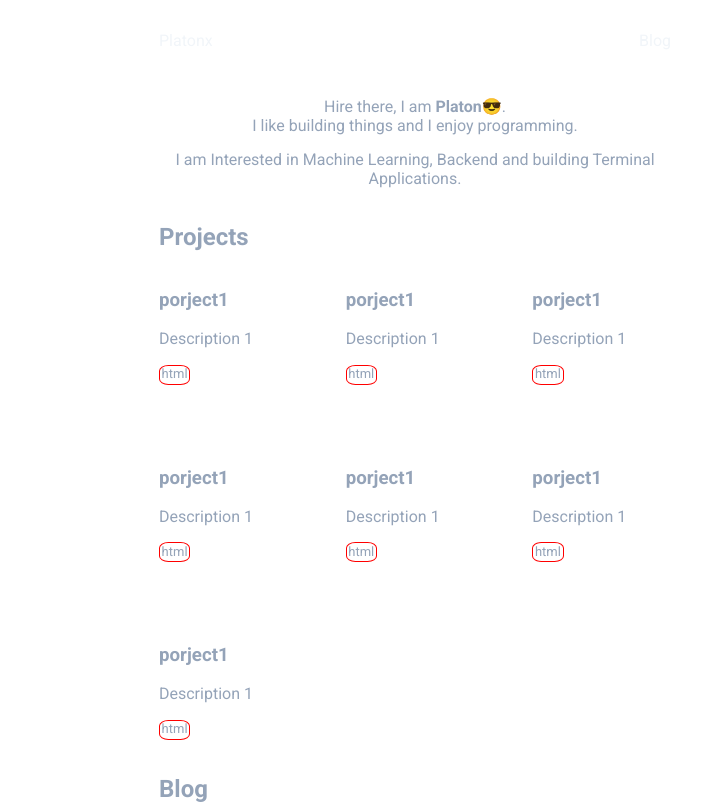
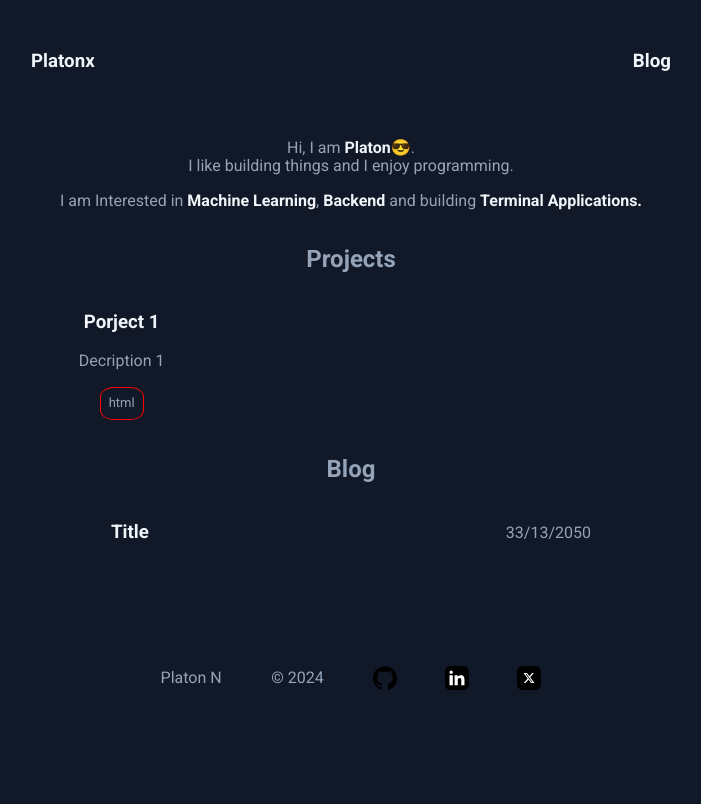
Before and after one commit to xnpltn/platonx, a Vue app: page / in a window 1280 px wide. Shown: the top 804 px of the page, without its empty margins (225-926 px from the left). Built offline with nearby package versions, Linux system fonts and the light colour scheme.

Commit message:
responsive design

```diff
--- a/src/assets/main.css
+++ b/src/assets/main.css
@@ -3,11 +3,12 @@
 
 
 body{
+  text-align: center;
   background-color: #111827;
   color: #94a3b8;
   font-family: 'Roboto', sans-serif;
-  padding-left: 2rem;
-  padding-right: 2rem;
+  padding-left: 5%;
+  padding-right: 5%;
 }
 
 a{
@@ -46,8 +47,8 @@ a:hover{
 
 .projects{
   display: grid;
-  grid-template-columns: 1fr 1fr 1fr;
-  gap: 3rem;
+  grid-template-columns: 1fr;
+  gap: 0.5rem;
 }
 
 .articles{
@@ -57,6 +58,7 @@ a:hover{
 .footer{
   display: flex;
   justify-content: space-evenly;
+  padding: 5rem;
 }
 
 .socials{
@@ -69,39 +71,54 @@ a:hover{
   width: 24px;
 }
 
+.hiden_small{
+  display: none;
+}
+
 
 /* xs */
 @media (min-width: 475px){
   body{
-    background-color: #ffff;
-    color: #94a3b8;
-    font-family: 'Roboto', sans-serif;
-    padding-left: 30%;
-    padding-right: 30%;
+    padding-left: 10%;
+    padding-right: 10%;
+  }
+
+  .projects{
+    display: grid;
+    grid-template-columns: 1fr 1fr;
+    gap: 1.5rem;
   }
 }
 
-/* sm */
-/* @media (min-width: 640px){
-
-} */
 
 /* md */
-/* @media (min-width: 768px){
+@media (min-width: 768px){
+  body{
+    padding-left: 15%;
+    padding-right: 15%;
+  }
 
-} */
+  .projects{
+    grid-template-columns: 1fr 1fr;
+    display: grid;
+    gap: 3rem;
+  }
+  .hiden_small{
+    display: inline-block;
+  }
+}
 
-/* lg */
-/* @media (min-width: 1024px){
-
-} */
 
 /* xl */
-/* @media (min-width: 1260px){
+@media (min-width: 1260px){
+  body{
+    padding-left: 20%;
+    padding-right: 30%;
+  }
 
-} */
-
-/* 2xl */
-/* @media (min-width: 1536px){
-    .
-} */
+  .projects{
+    display: grid;
+    grid-template-columns: 1fr 1fr 1fr;
+    gap: 3rem;
+  }
+}
--- a/src/components/BlogCard.vue
+++ b/src/components/BlogCard.vue
@@ -9,7 +9,7 @@ defineProps({
 
 <template>
     <article class="blog_card">
-            <a href="/blog/" style="display: block;">{{ blog.title }}</a>
+            <a href="/blog/" style="display: block;"><h3>{{ blog.title }}</h3></a>
             <span>{{ blog.date }}</span>
     </article>
 </template>
--- a/src/components/Footer.vue
+++ b/src/components/Footer.vue
@@ -10,8 +10,8 @@ const year = new Date().getFullYear()
 <template>
     <footer>
         <div class="footer">
-            <span >Platon N</span>
-            <span> Copyright {{ year }}</span>
+            <span class="hiden_small">Platon N</span>
+            <span class="hiden_small"> &copy; {{ year }}</span>
             <div class="socials">
                 <a href="https://github.com/xnpltn" target="_blank" rel="noopener noreferrer"><Github/></a>
                 <a href="linkedin.com/in/xnpltn" target="_blank" rel="noopener noreferrer"><Linkedin/></a>
--- a/src/components/Navbar.vue
+++ b/src/components/Navbar.vue
@@ -1,8 +1,8 @@
 <template>
     <nav>
         <div class="navbar">
-            <RouterLink to="/">Platonx</RouterLink>
-            <RouterLink to="/blog">Blog</RouterLink>
+            <RouterLink to="/"><h3>Platonx</h3></RouterLink>
+            <RouterLink to="/blog"><h3>Blog</h3></RouterLink>
         </div>
     </nav>
 </template>
--- a/src/components/ProjectCard.vue
+++ b/src/components/ProjectCard.vue
@@ -17,8 +17,8 @@ defineProps({
 
 <template>
     <div class="project_card">
-        <h3>{{ project.name }}</h3>
-        <span>{{ project.description }}</span>
+        <h3 class="pjorect_card-heading">{{ project.name }}</h3>
+        <span style="max-width: 10ch;">{{ project.description }}</span>
         <p>
             <div class=" stack_Card">
                 <span class="stack">html</span>
@@ -31,12 +31,18 @@ defineProps({
 .stack_Card{
     display: flex;
     flex-wrap: wrap;
+    justify-content: center;
+    gap: 1rem;
 }
 
 .stack{
     border: 1px solid red;
-    padding: 0.1rem;
+    padding: 0.5rem;
     font-size: small;
     border-radius: 30%;
 }
+.pjorect_card-heading{
+    color: #f1f5f9;
+    text-transform: capitalize;
+}
 </style>
--- a/src/views/HomeView.vue
+++ b/src/views/HomeView.vue
@@ -12,35 +12,30 @@ import BlogCard from "@/components/BlogCard.vue";
     <section class="center">
         <div style="text-align: center;">
           <p>
-          Hire there, I am <strong>Platon</strong>😎.<br/>
+          Hi, I am <strong class="bright">Platon</strong>😎.<br/>
           I like building things and I enjoy programming.
         </p>
         <p>
-          I am Interested in Machine Learning, Backend and building Terminal Applications.
+          I am Interested in <strong class="bright">Machine Learning</strong>, <strong class="bright">Backend</strong> and building <strong class="bright">Terminal Applications.</strong>
         </p>
       </div>
     </section>
 
     <h2 class="title">Projects</h2>
-    <section class="projects">
-      <ProjectCard :project="{name: 'porject1', description: 'Description 1'}"/>
-      <ProjectCard :project="{name: 'porject1', description: 'Description 1'}"/>
-      <ProjectCard :project="{name: 'porject1', description: 'Description 1'}"/>
-      <ProjectCard :project="{name: 'porject1', description: 'Description 1'}"/>
-      <ProjectCard :project="{name: 'porject1', description: 'Description 1'}"/>
-      <ProjectCard :project="{name: 'porject1', description: 'Description 1'}"/>
-      <ProjectCard :project="{name: 'porject1', description: 'Description 1'}"/>
+    <section class="center projects">
+      <ProjectCard :project="{name: 'Porject 1', description: 'Decription 1'}"/>
     </section>
 
     <h2 class="title">Blog</h2>
     <section class="articles">
       <BlogCard :blog="{title: 'Title', date:'33/13/2050'}"/>
-      <BlogCard :blog="{title: 'Title', date:'33/13/2050'}"/>
-      <BlogCard :blog="{title: 'Title', date:'33/13/2050'}"/>
-      <BlogCard :blog="{title: 'Title', date:'33/13/2050'}"/>
-      <BlogCard :blog="{title: 'Title', date:'33/13/2050'}"/>
-      <BlogCard :blog="{title: 'Title', date:'33/13/2050'}"/>
     </section>
   </main>
   <Footer/>
 </template>
+
+<style scoped>
+.bright{
+  color: #f1f5f9;
+}
+</style>
```
